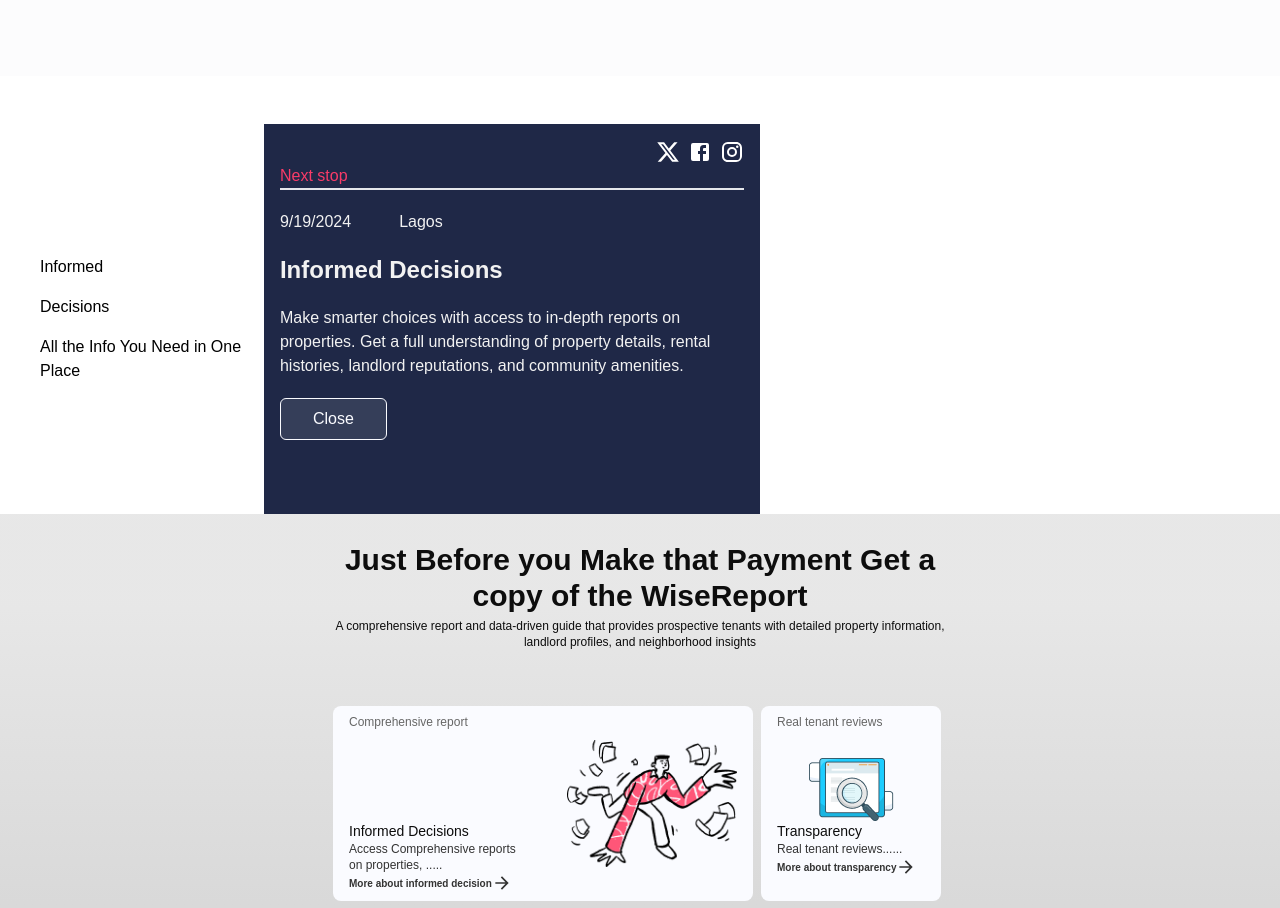
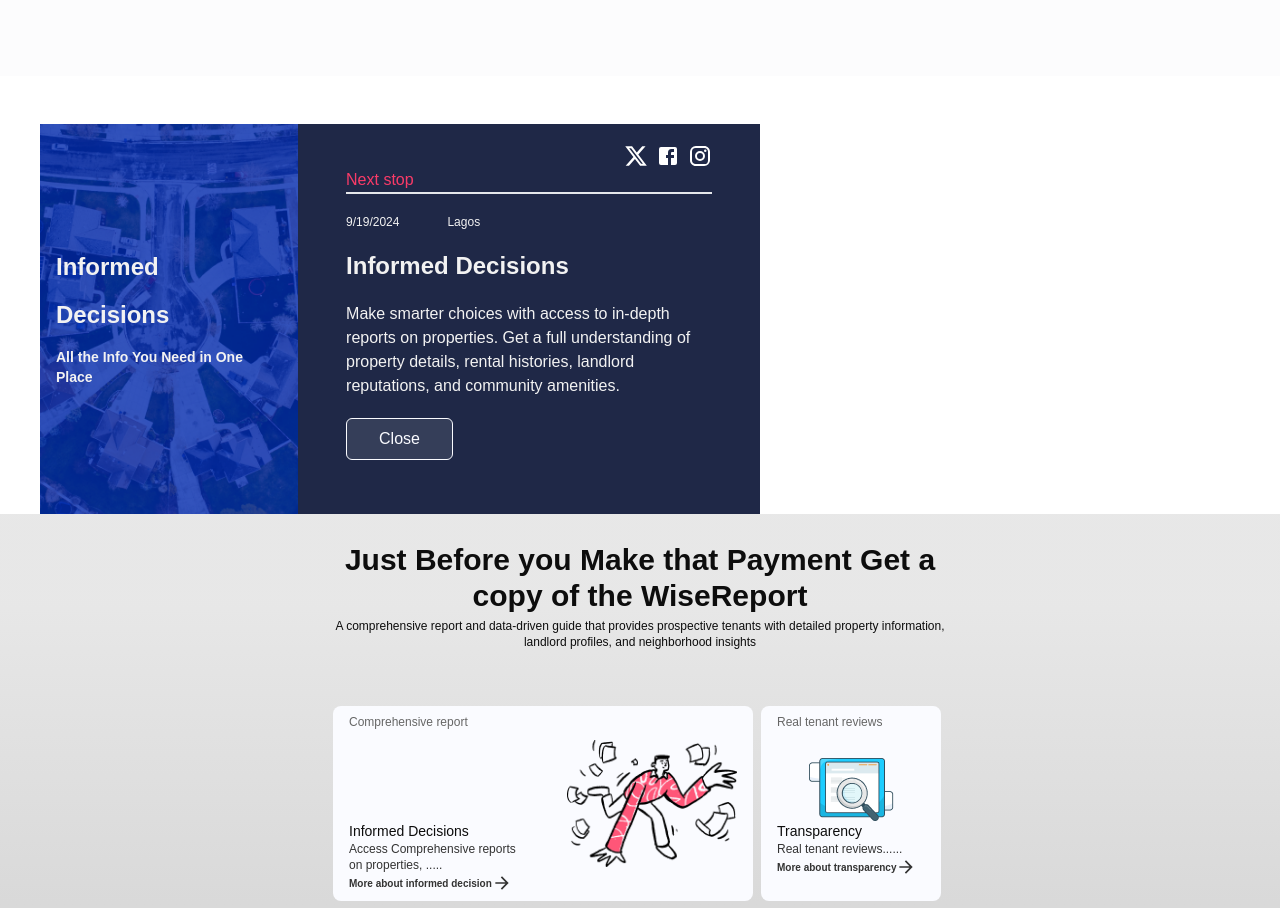
Before and after one commit to Obadea/rentwise, a React (Create React App) app: page / in a window 1280 px wide. Shown: the part 1280-2188 px from the top of the page. Built offline with nearby package versions, Linux system fonts and the light colour scheme; a web font is replaced by a local one.

Commit message:
part of wisepopup done

```diff
--- a/src/pages/landingpage/components/WisePopup.jsx
+++ b/src/pages/landingpage/components/WisePopup.jsx
@@ -14,13 +14,23 @@ function WisePopup() {
     <div className="w-[720px] relative left-10 ">
       <div className="bg-white w-full h-12"></div>
       <div className="flex flex-row  h-[390px]">
-        <div className="flex flex-col w-[600px] justify-center gap-4">
-          <h3>Informed</h3>
-          <h3>Decisions</h3>
-          <p>All the Info You Need in One Place</p>
+        <div
+          className="flex flex-col w-[800px] px-4 justify-center gap-4"
+          style={{
+            backgroundImage: `url(${require("../../../assets/topoffice.png")})`,
+            backgroundSize: "cover",
+            backgroundPosition: "center",
+            backgroundRepeat: "no-repeat",
+          }}
+        >
+          <h3 className="font-bold text-addpropertybg text-2xl">Informed</h3>
+          <h3 className="font-bold text-addpropertybg text-2xl">Decisions</h3>
+          <p className="text-sm font-bold text-addpropertybg">
+            All the Info You Need in One Place
+          </p>
         </div>
 
-        <div className="px-4 bg-customblue2 py-4">
+        <div className="px-12 bg-customblue2 py-5">
           <div clas>
             <div className="flex gap-2 justify-end text-white">
               <XIcon />
@@ -29,7 +39,7 @@ function WisePopup() {
             </div>
             <h5 className="border-b-2 text-customaccent">Next stop</h5>
           </div>
-          <div className="flex gap-12 text-addpropertybg my-5">
+          <div className="flex gap-12 text-addpropertybg font-normal text-xs my-5">
             <h4> {today}</h4>
             <h4>Lagos</h4>
           </div>
--- a/src/pages/landingpage/components/WiseeReport.jsx
+++ b/src/pages/landingpage/components/WiseeReport.jsx
@@ -1,4 +1,4 @@
-import React from "react";
+import React, { useState } from "react";
 import ArrowForwardIcon from "@mui/icons-material/ArrowForward";
 import manrun from "../../../assets/man-run.png";
 import searchDoc from "../../../assets/search-icon.png";
@@ -8,6 +8,7 @@ import mandive from "../../../assets/man-dive.png";
 import manthink from "../../../assets/man-think.png";
 
 function WiseeReport() {
+  const [activePopup, setActivePopup] = useState("none");
   return (
     <div className=" bg-[linear-gradient(180deg,_rgba(217,217,217,0.62)_9%,_#D9D9D9_41.5%,_rgba(115,115,115,0.31)_100%)] py-7">
       <div className="max-w-[630px] mx-auto  flex flex-col gap-14 px-2  lg:px-0">
```
Also changed, not shown: src/assets/topoffice.png (added).
